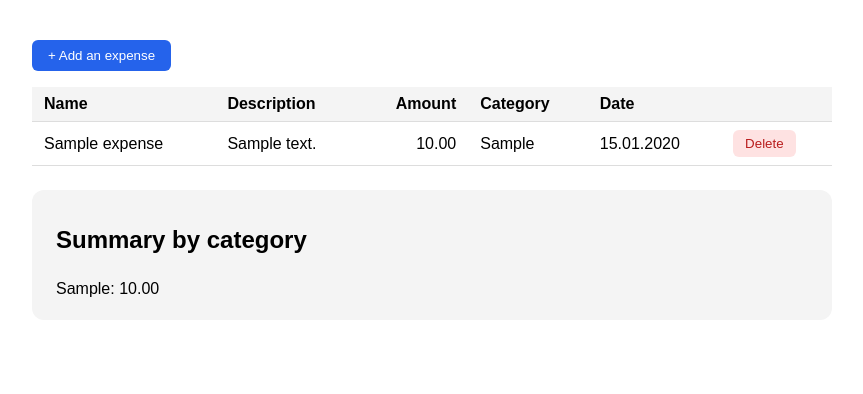
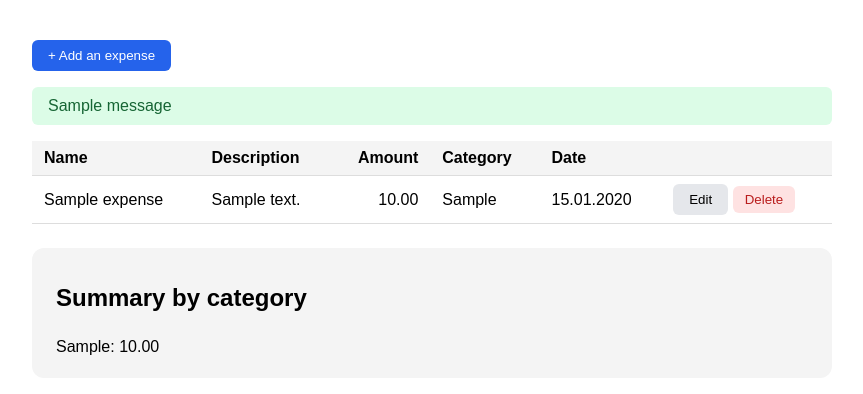
Before and after one commit to VladyslavDub/expense-tracker, a Django app: page /expenses/ in a window 1280 px wide. Shown: the top 394 px of the page, without its empty margins (208-1071 px from the left). Run offline with Django 5.2, Linux system fonts and the light colour scheme; tables that the repository leaves empty hold one stand-in row (values such as "Sample post"); one stand-in notice (Sample message) is shown.

Commit message:
Add amount validation and error messages
clean_amount rejects non-positive values. Form errors are shown as messages on the list page. Removed add/edit template pages.

```diff
--- a/expenses/forms.py
+++ b/expenses/forms.py
@@ -9,3 +9,9 @@ class ExpenseForm(forms.ModelForm):
             'date_of_expenditure' : forms.DateInput(attrs={'type': 'date'}),
             'category': forms.TextInput(attrs={'list': 'category-list', 'autocomplete': 'off'}),
         }
+
+    def clean_amount(self):
+        amount = self.cleaned_data['amount']
+        if amount <= 0:
+            raise forms.ValidationError('Amount must be greater than zero.')
+        return amount
--- a/expenses/static/expenses/app.js
+++ b/expenses/static/expenses/app.js
@@ -2,3 +2,14 @@ function openDelete(button) {
         document.getElementById('delete-form').action = button.dataset.url;
         document.getElementById('delete-dialog').showModal();
     }
+
+function openEdit(button) {
+    const form = document.getElementById('edit-form');
+    form.action = button.dataset.url;
+    form.elements['title'].value = button.dataset.title;
+    form.elements['description'].value = button.dataset.description;
+    form.elements['amount'].value = button.dataset.amount;
+    form.elements['category'].value = button.dataset.category;
+    form.elements['date_of_expenditure'].value = button.dataset.date_of_expenditure;
+    document.getElementById('edit-dialog').showModal();
+}
--- a/expenses/static/expenses/style.css
+++ b/expenses/static/expenses/style.css
@@ -98,3 +98,8 @@ body {
             background: #dc2626;
             color: white;
         }
+
+        .messages { list-style: none; padding: 0; margin: 0 0 16px; }
+        .message { padding: 10px 16px; border-radius: 6px; margin-bottom: 8px; }
+        .message.success { background: #dcfce7; color: #166534; }
+        .message.error { background: #fee2e2; color: #b91c1c; }
--- a/expenses/templates/expenses/expenses_list.html
+++ b/expenses/templates/expenses/expenses_list.html
@@ -11,12 +11,15 @@
     <button class="button" onclick="document.getElementById('expense-dialog').showModal()">
         + Add an expense
     </button>
+    {% include 'expenses/partials/_messages.html' %}
     {% include 'expenses/partials/_table.html' %}
     {% include 'expenses/partials/_summary.html' %}
     {% include 'expenses/partials/_add_dialog.html' %}
     {% include 'expenses/partials/_delete_dialog.html' %}
     {% include 'expenses/partials/_category_list.html' %}
+    {% include 'expenses/partials/_edit_dialog.html' %}
 
-<script src="{% static 'expenses/app.js' %}"></script>
+
+    <script src="{% static 'expenses/app.js' %}"></script>
 </body>
 </html>
--- /dev/null
+++ b/expenses/templates/expenses/partials/_edit_dialog.html
@@ -0,0 +1,9 @@
+<dialog id="edit-dialog">
+  <form id="edit-form" method="post">
+    {% csrf_token %}
+    {{ edit_form.as_p }}
+    <button type="submit" class="button-secondary">Save</button>
+    <button type="button" class="button-secondary"
+            onclick="this.closest('dialog').close()">Cancel</button>
+  </form>
+</dialog>
--- /dev/null
+++ b/expenses/templates/expenses/partials/_messages.html
@@ -0,0 +1,7 @@
+{% if messages %}
+<ul class="messages">
+  {% for message in messages %}
+    <li class="message {{ message.tags }}">{{ message }}</li>
+  {% endfor %}
+</ul>
+{% endif %}
--- a/expenses/templates/expenses/partials/_table.html
+++ b/expenses/templates/expenses/partials/_table.html
@@ -18,6 +18,14 @@
             <td>{{ expense.category }}</td>
             <td>{{ expense.date_of_expenditure|date:"d.m.Y" }}</td>
             <td>
+                <button type="button" class="button-secondary"
+                data-url="{% url 'expense_edit' expense.pk %}"
+                data-title="{{ expense.title}}"
+                data-description="{{ expense.description}}"
+                data-amount="{{ expense.amount}}"
+                data-category="{{ expense.category}}"
+                data-date_of_expenditure="{{ expense.date_of_expenditure|date:'Y-m-d' }}"
+                onclick="openEdit(this)">Edit</button>
                 <button type="button" class="button-danger"
                 data-url="{% url 'expense_delete' expense.pk %}"
                 onclick="openDelete(this)">Delete</button>
--- a/expenses/urls.py
+++ b/expenses/urls.py
@@ -5,4 +5,5 @@ urlpatterns = [
     path('', views.expense_list, name='expense_list'),
     path('add/', views.expense_add, name='expense_add'),
     path('delete/<int:pk>/', views.expense_delete, name='expense_delete'),
+    path('edit/<int:pk>/', views.expense_edit, name='expense_edit'),
 ]
--- a/expenses/views.py
+++ b/expenses/views.py
@@ -1,4 +1,5 @@
 from django.shortcuts import render, redirect, get_object_or_404
+from django.contrib import messages
 from .models import Expense
 from .forms import ExpenseForm
 from .services import totals_by_category
@@ -12,16 +13,30 @@ def expense_delete(request, pk):
 def expense_list(request):
     expenses = Expense.objects.all().order_by('-date_of_expenditure', '-id')
     form = ExpenseForm()
+    edit_form = ExpenseForm(auto_id='edit_%s')
     stats = totals_by_category(expenses)
     categories = Expense.objects.values_list('category', flat=True).distinct().order_by('category')
-    return render(request, 'expenses/expenses_list.html', {'expenses': expenses, 'form': form, 'stats': stats, 'categories': categories})
+    return render(request, 'expenses/expenses_list.html', {'expenses': expenses, 'form': form, 'stats': stats, 'categories': categories, 'edit_form': edit_form})
 
 def expense_add(request):
     if request.method == 'POST':
         form = ExpenseForm(request.POST)
         if form.is_valid():
             form.save()
-            return redirect('expense_list')
+            messages.success(request, 'Expense added.')
     else:
-        form = ExpenseForm()
-    return render(request, 'expenses/add.html', {'form': form})
+        for field, errors in form.errors.item():
+            messages.error(request, f'{field}: {"".join(errors)}')
+    return redirect('expense_list')
+
+def expense_edit(request, pk):
+    expense = get_object_or_404(Expense, pk=pk)
+    if request.method == 'POST':
+        form = ExpenseForm(request.POST, instance=expense)
+        if form.is_valid():
+            form.save()
+            messages.success(request, 'Expense updated.')
+        else:
+            for field, errors in form.errors.items():
+                messages.error(request, f'{field}: {"".join(errors)}')
+    return redirect('expense_list')
```
Also changed, not shown: expenses/templates/expenses/add.html (deleted, +0 -7 lines).
